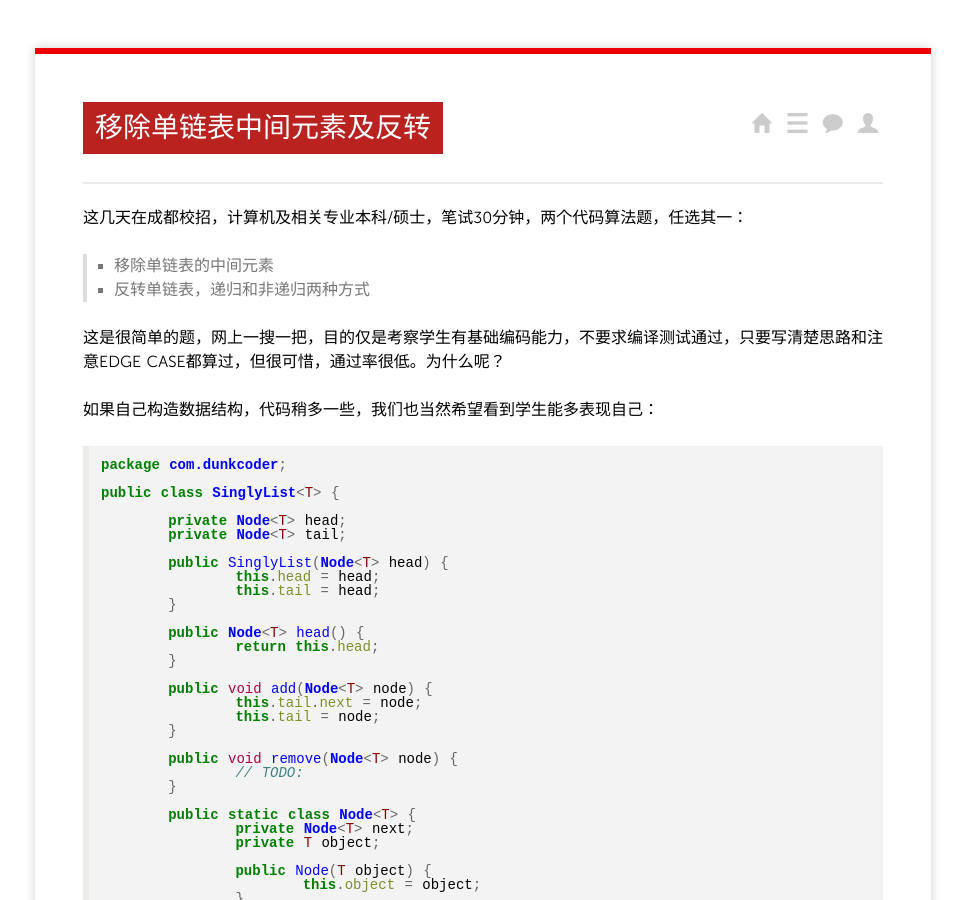
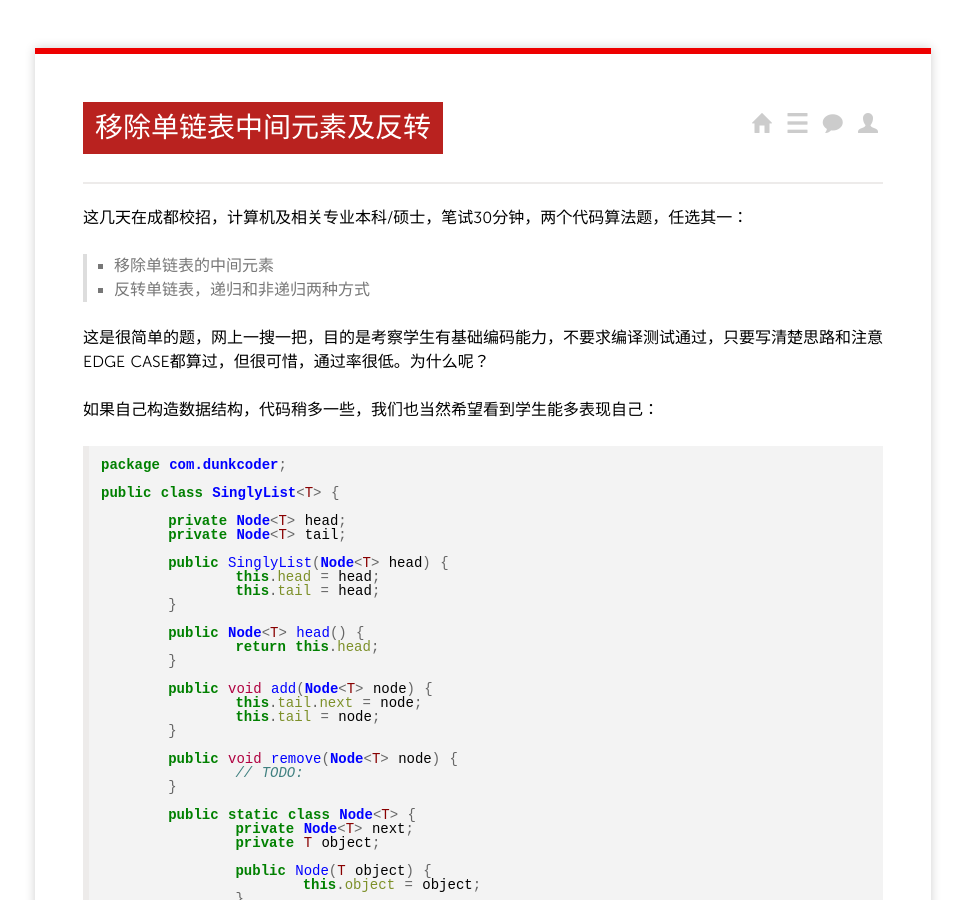
Before and after one commit to yinwer81/yinwer81.github.com, a Jekyll site: the page built from _posts/201411/2014-11-02-remove-the-middle-of-singlylist-and-reverse.md, in a window 1280 px wide and 900 px high. Shown: the whole window, without its empty margins (157-1122 px from the left). Built offline with Jekyll 4.4.1, drawn with Linux system fonts in a browser that asks for light colours; nearby versions of some CDN libraries; Markdown is read by kramdown in place of the engine named in the settings; comment, search, counter and statistics services are not loaded.

Commit message:
refresh contents

```diff
--- a/_posts/201411/2014-11-02-remove-the-middle-of-singlylist-and-reverse.md
+++ b/_posts/201411/2014-11-02-remove-the-middle-of-singlylist-and-reverse.md
@@ -8,7 +8,7 @@ categories: programming
 >* 移除单链表的中间元素
 >* 反转单链表，递归和非递归两种方式
 
-这是很简单的题，网上一搜一把，目的仅是考察学生有基础编码能力，不要求编译测试通过，只要写清楚思路和注意EDGE CASE都算过，但很可惜，通过率很低。为什么呢？
+这是很简单的题，网上一搜一把，目的是考察学生有基础编码能力，不要求编译测试通过，只要写清楚思路和注意EDGE CASE都算过，但很可惜，通过率很低。为什么呢？
 
 如果自己构造数据结构，代码稍多一些，我们也当然希望看到学生能多表现自己：
 {% highlight java %}
```
Also changed, not shown: images/wmic_notepad.png.
